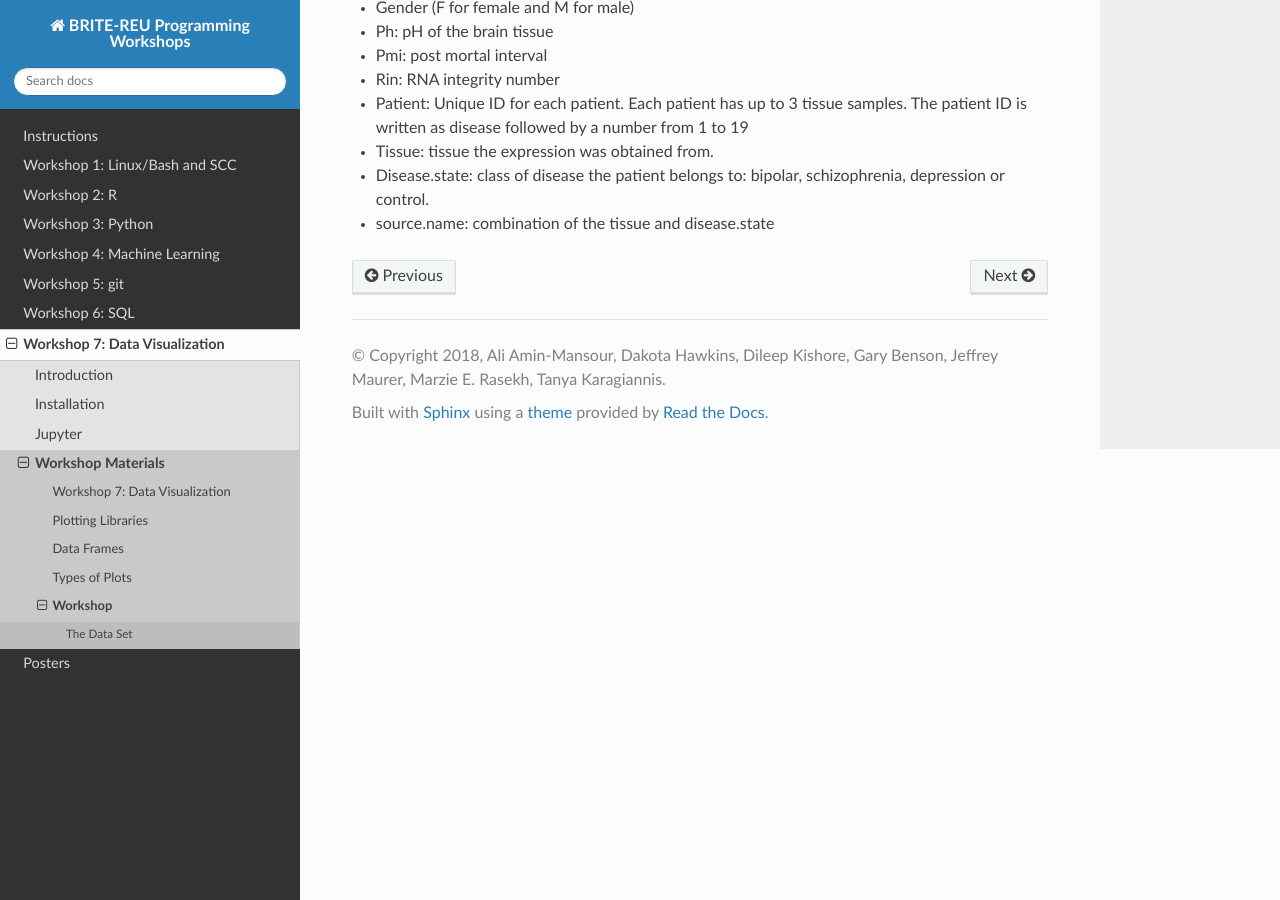
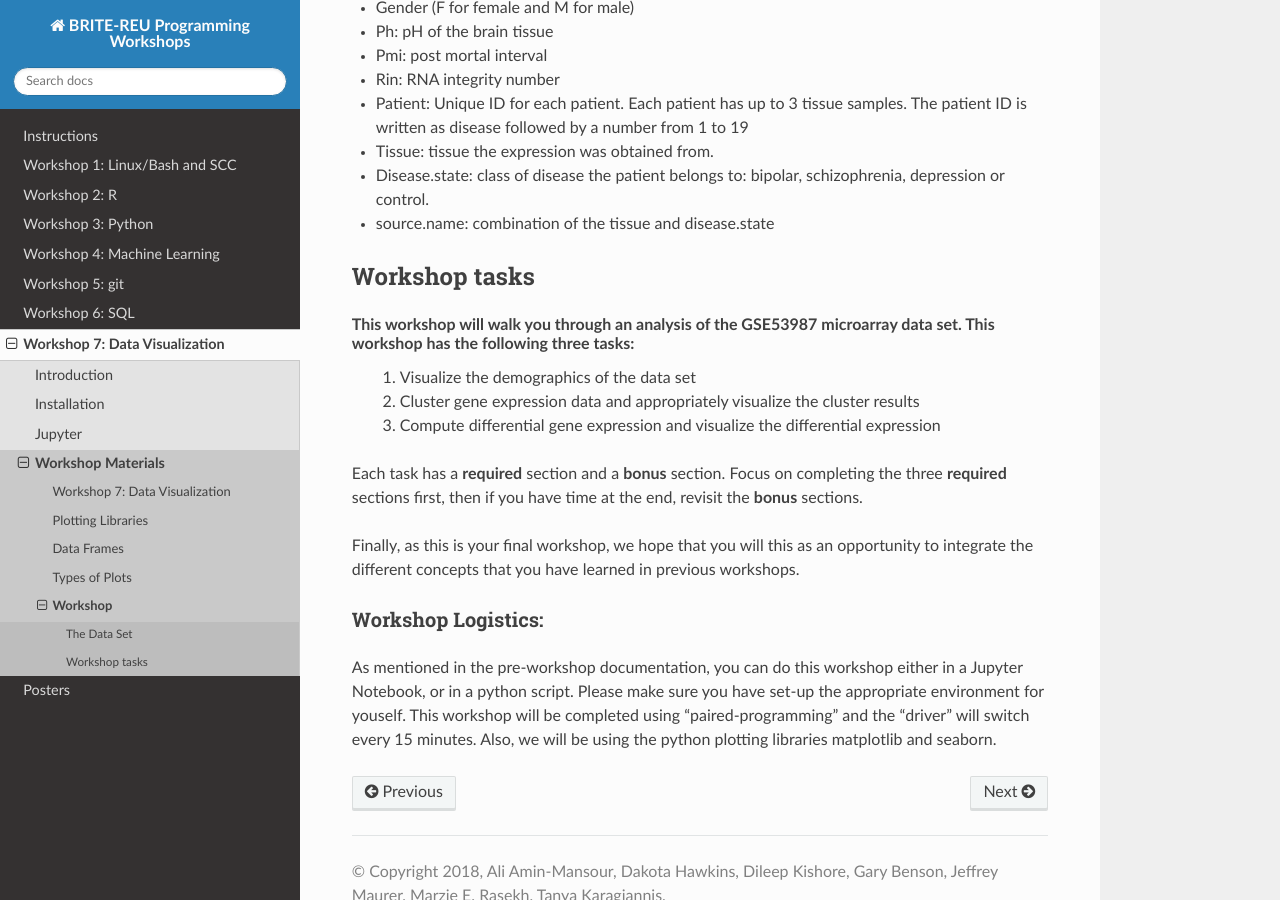
Before and after one commit to BRITE-REU/programming-workshops, a Sphinx documentation site: the page built from source/workshops/07_visualization/workshop.rst, in a window 1280 px wide and 900 px high, scrolled down 796 px. Built offline with Sphinx 7.4.7 and the Read the Docs theme 2.0.0, drawn with Linux system fonts in a browser that asks for light colours.

Commit message:
Update workshop.rst
Finished introduction

```diff
--- a/source/workshops/07_visualization/workshop.rst
+++ b/source/workshops/07_visualization/workshop.rst
@@ -27,3 +27,19 @@ In total there are 205 rows consisting of 19 individuals diagnosed with BPD, 19
 - Tissue: tissue the expression was obtained from.
 - Disease.state: class of disease the patient belongs to: bipolar, schizophrenia, depression or control.
 - source.name: combination of the tissue and disease.state
+
+Workshop tasks
+------------------------
+
+This workshop will walk you through an analysis of the GSE53987 microarray data set. This workshop has the following three tasks:
+    1. Visualize the demographics of the data set
+    2. Cluster gene expression data and appropriately visualize the cluster results
+    3. Compute differential gene expression and visualize the differential expression
+
+Each task has a **required** section and a **bonus** section. Focus on completing the three **required** sections first, then if you have time at the end, revisit the **bonus** sections.
+
+Finally, as this is your final workshop, we hope that you will this as an opportunity to integrate the different concepts that you have learned in previous workshops.
+
+Workshop Logistics:
+~~~~~~~~~~~~~~~~~
+As mentioned in the pre-workshop documentation, you can do this workshop either in a Jupyter Notebook, or in a python script. Please make sure you have set-up the appropriate environment for youself. This workshop will be completed using "paired-programming" and the "driver" will switch every 15 minutes. Also, we will be using the python plotting libraries matplotlib and seaborn.
```
